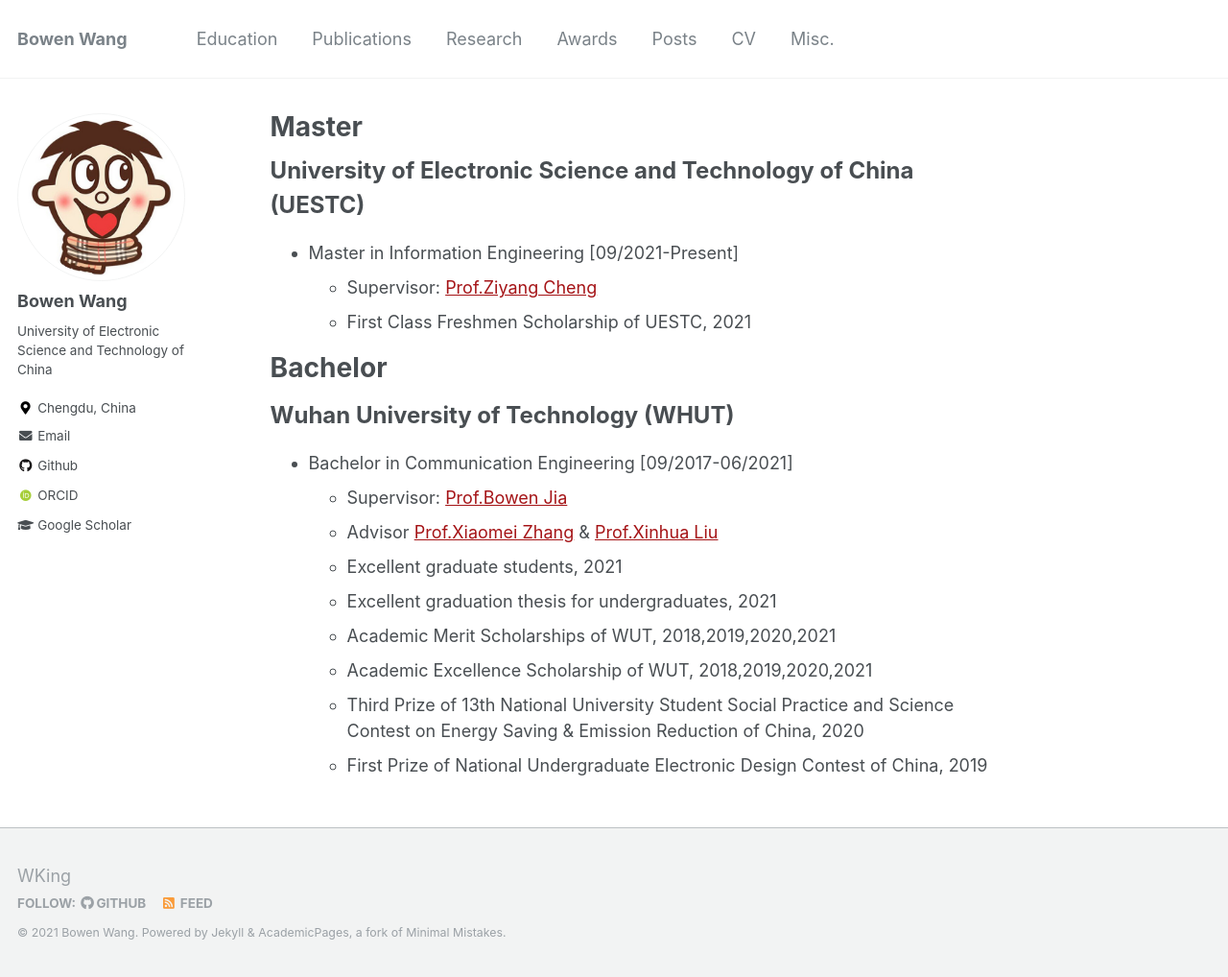
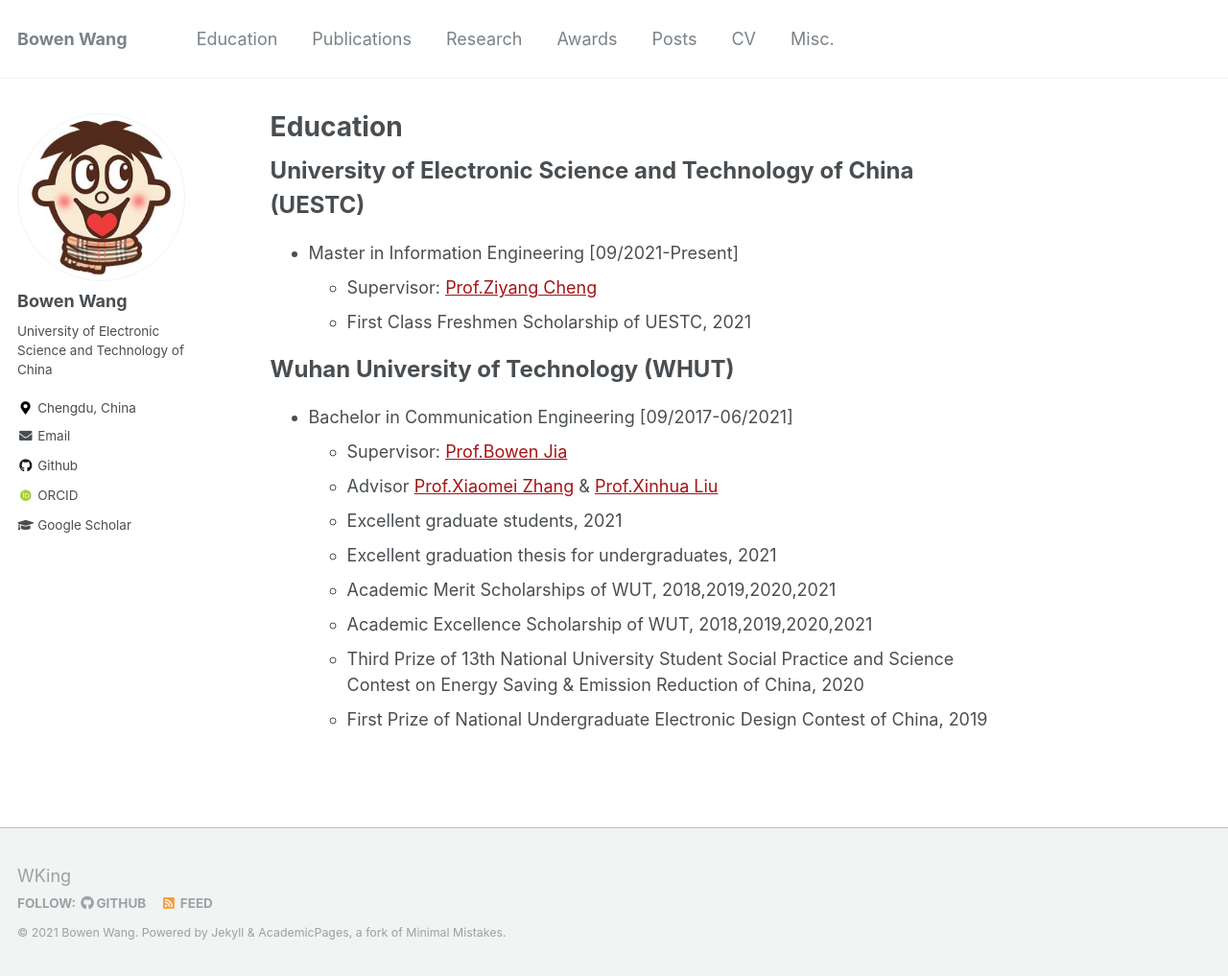
Before and after one commit to BW-Wang/BW-Wang.github.io, a Jekyll site: the page built from _pages/education.md, in a window 1280 px wide and 1018 px high. Shown: the whole window at 96% size. Built offline with Jekyll 4.4.1, drawn with Linux system fonts in a browser that asks for light colours; some web fonts are replaced.

Commit message:
Update education.md
edu

```diff
--- a/_pages/education.md
+++ b/_pages/education.md
@@ -1,6 +1,6 @@
 ---
 permalink: /education/
-title: "Master"
+title: "Education"
 ---
 
 <font size="5"><b>University of Electronic Science and Technology of China (UESTC)</b></font>
@@ -9,7 +9,6 @@ title: "Master"
   + Supervisor: [Prof.Ziyang Cheng](https://ieeexplore.ieee.org/author/37086074581)
   + First Class Freshmen Scholarship of UESTC, 2021
 
-# Bachelor
 
 <font size="5"><b>Wuhan University of Technology (WHUT)</b></font>
 
```
